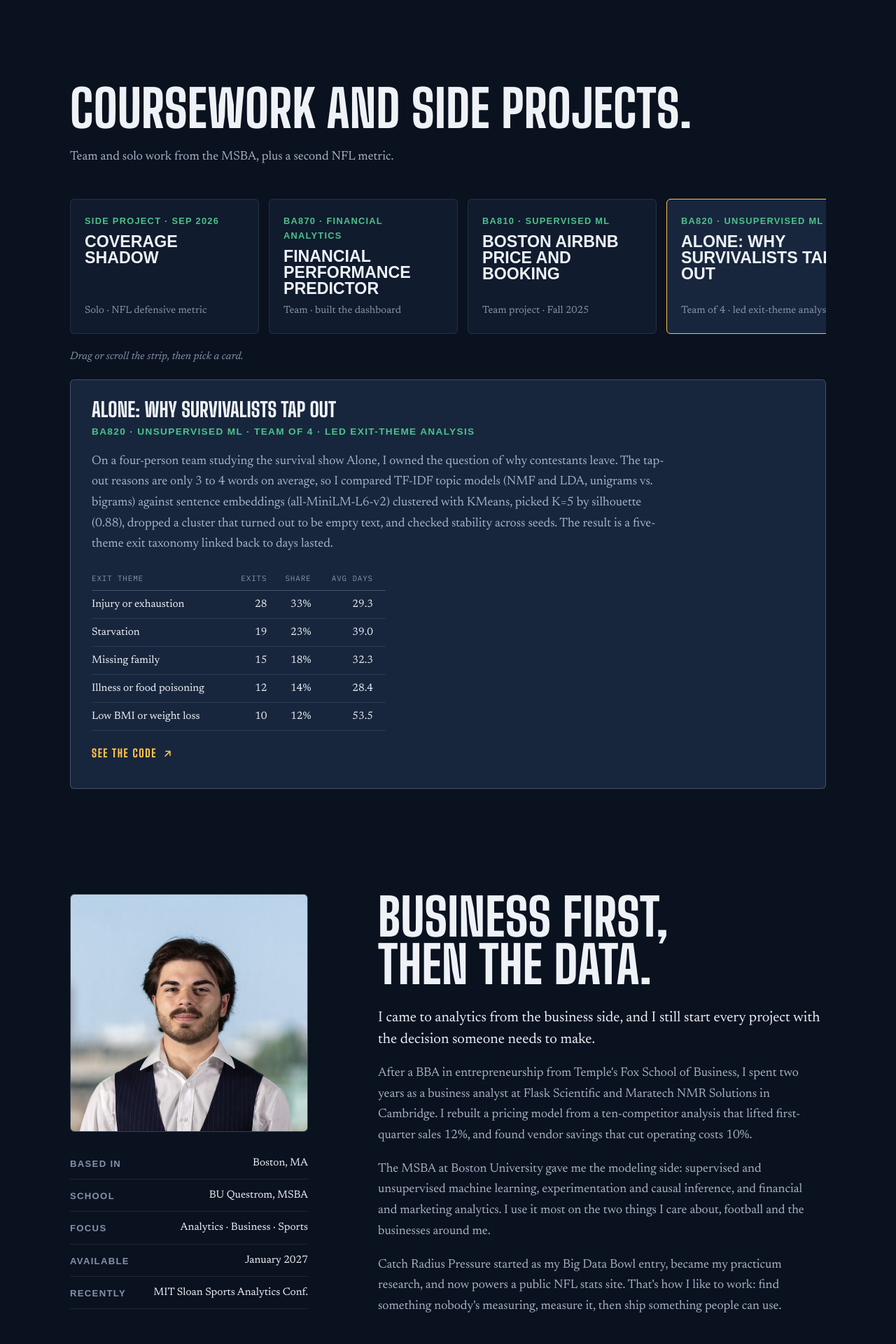
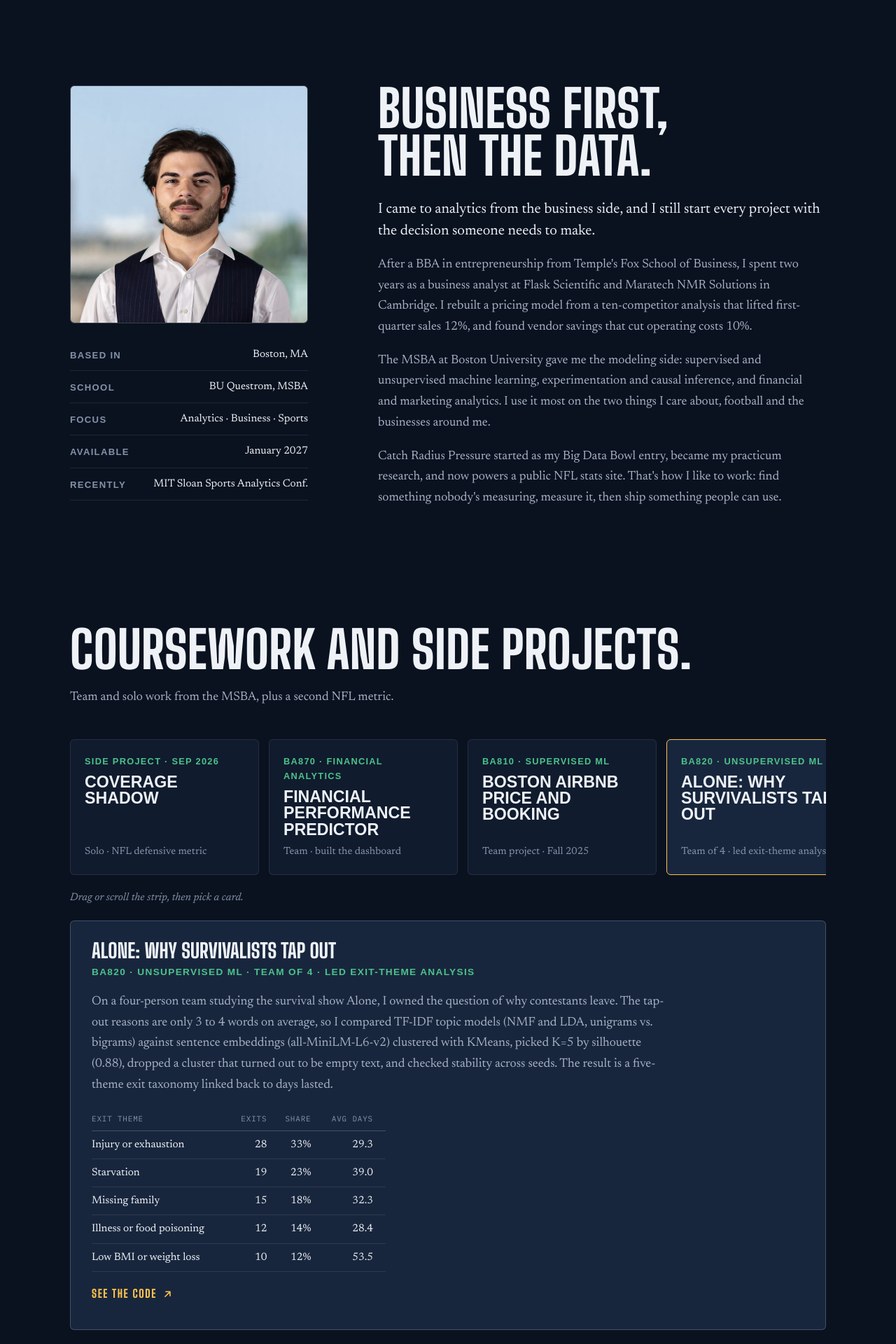
Before and after one commit to Stevenmarathias/portfolio, a Next.js app: page / in a window 1280 px wide. Shown: the part 3380-5300 px from the top of the page at 70% size. Built offline with nearby package versions, Linux system fonts and the light colour scheme; a web font is replaced by a local one.

Commit message:
Move About above coursework
Co-Authored-By: Claude Opus 5.5 <noreply@anthropic.com>
Claude-Session: https://claude.ai/code/session_01LmMMDGwDknu3xhd3roywxz

```diff
--- a/src/app/page.tsx
+++ b/src/app/page.tsx
@@ -93,16 +93,6 @@ export default function Home() {
         </div>
       </section>
 
-      <section className="block wrap" id="coursework">
-        <div>
-          <h2 className="display">Coursework and side projects.</h2>
-          <p className="intro">Team and solo work from the MSBA, plus a second NFL metric.</p>
-        </div>
-        <div>
-          <Coursework />
-        </div>
-      </section>
-
       <section className="block wrap" id="about">
         <div className="about">
           <div>
@@ -122,6 +112,16 @@ export default function Home() {
             <p>The MSBA at Boston University gave me the modeling side: supervised and unsupervised machine learning, experimentation and causal inference, and financial and marketing analytics. I use it most on the two things I care about, football and the businesses around me.</p>
             <p>Catch Radius Pressure started as my Big Data Bowl entry, became my practicum research, and now powers a public NFL stats site. That&apos;s how I like to work: find something nobody&apos;s measuring, measure it, then ship something people can use.</p>
           </div>
+        </div>
+      </section>
+
+      <section className="block wrap" id="coursework">
+        <div>
+          <h2 className="display">Coursework and side projects.</h2>
+          <p className="intro">Team and solo work from the MSBA, plus a second NFL metric.</p>
+        </div>
+        <div>
+          <Coursework />
         </div>
       </section>
 
```
